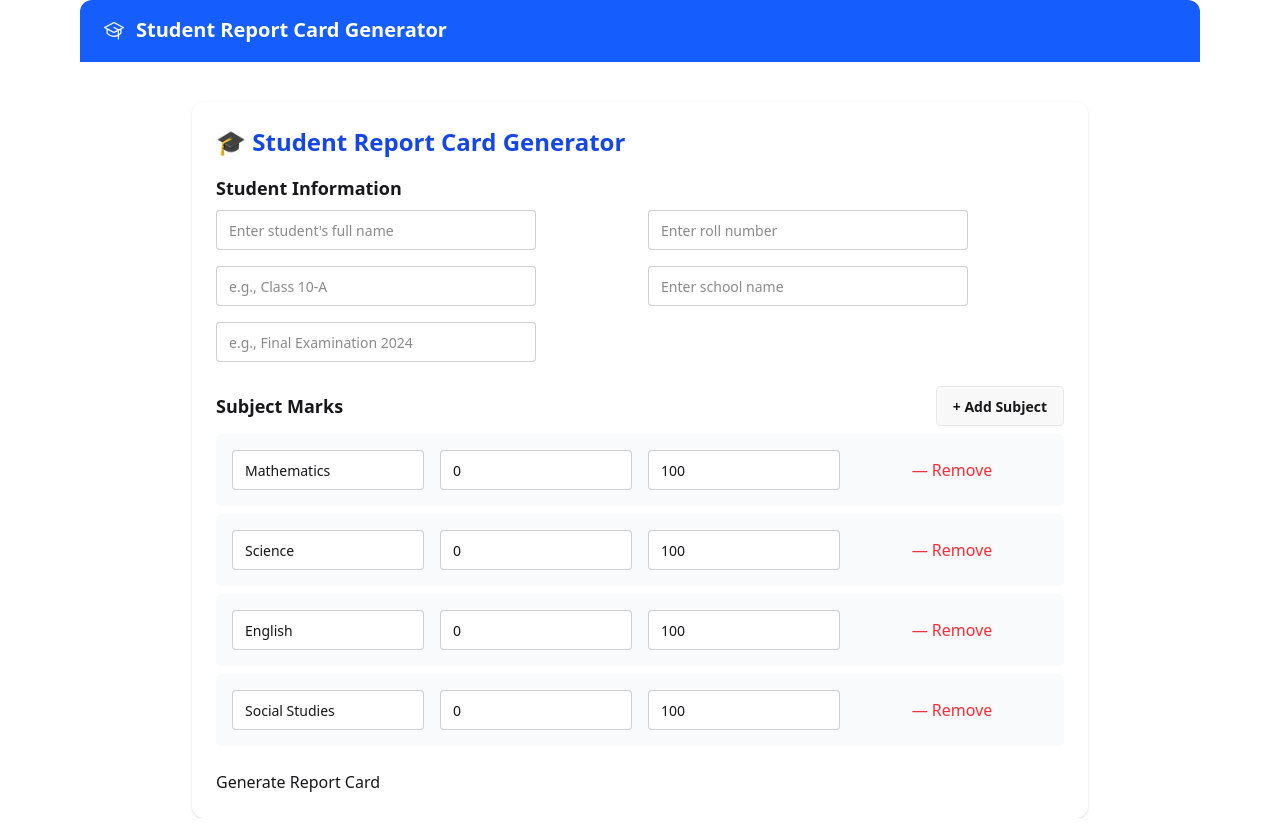
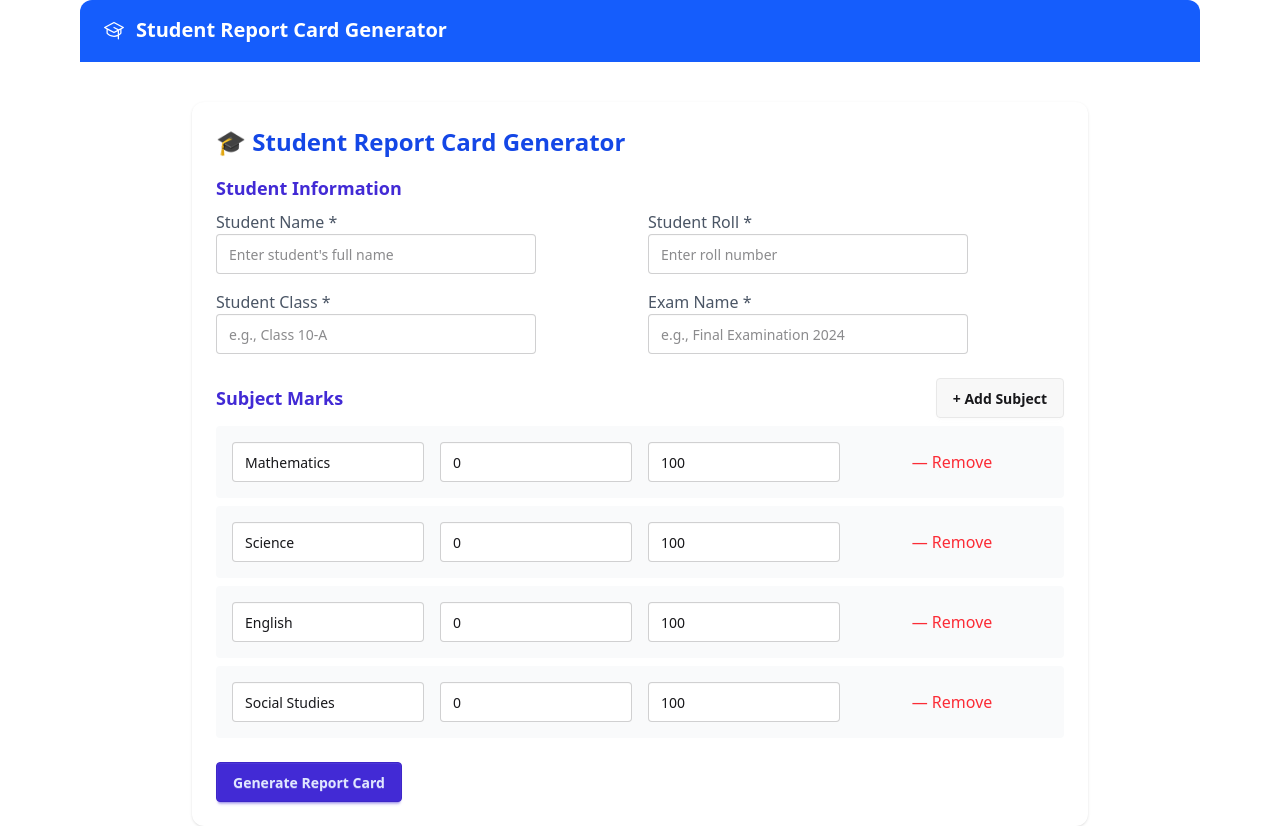
Before and after one commit to merazzak20/school-result-generator, a React (Vite) app: page / in a window 1280 px wide. Built offline with nearby package versions, Linux system fonts and the light colour scheme.

Commit message:
update some info

```diff
--- a/src/Pages/HomeComponents/StudentReportCardGenerator.jsx
+++ b/src/Pages/HomeComponents/StudentReportCardGenerator.jsx
@@ -5,7 +5,6 @@ const StudentReportCardGenerator = () => {
     studentName: "",
     rollNumber: "",
     className: "",
-    schoolName: "",
     examName: "",
   });
 
@@ -49,8 +48,12 @@ const StudentReportCardGenerator = () => {
       </h1>
 
       {/* Student Information */}
-      <h2 className="text-lg font-semibold mb-2">Student Information</h2>
+      <h2 className="text-lg font-semibold text-primary mb-2">
+        Student Information
+      </h2>
       <div className="grid grid-cols-1 md:grid-cols-2 gap-4 mb-6">
+        <div>
+          <label className="label text-gray-600"> Student Name *</label>
           <input
             name="studentName"
             value={studentInfo.studentName}
@@ -59,6 +62,9 @@ const StudentReportCardGenerator = () => {
             className="input"
             required
           />
+        </div>
+        <div>
+          <label className="label text-gray-600"> Student Roll *</label>
           <input
             name="rollNumber"
             value={studentInfo.rollNumber}
@@ -67,6 +73,9 @@ const StudentReportCardGenerator = () => {
             className="input"
             required
           />
+        </div>
+        <div>
+          <label className="label text-gray-600"> Student Class *</label>
           <input
             name="className"
             value={studentInfo.className}
@@ -75,28 +84,25 @@ const StudentReportCardGenerator = () => {
             className="input"
             required
           />
-        <input
-          name="schoolName"
-          value={studentInfo.schoolName}
-          onChange={handleStudentChange}
-          placeholder="Enter school name"
-          className="input"
-          required
-        />
+        </div>
+        <div>
+          <label className="label text-gray-600"> Exam Name *</label>
+          <br />
           <input
             name="examName"
             value={studentInfo.examName}
             onChange={handleStudentChange}
             placeholder="e.g., Final Examination 2024"
-          className="input col-span-1 md:col-span-2"
+            className="input"
             required
           />
+        </div>
       </div>
 
       {/* Subject Marks */}
       <div className="mb-6">
         <div className="flex justify-between items-center mb-2">
-          <h3 className="text-lg font-semibold">Subject Marks</h3>
+          <h3 className="text-lg font-semibold text-primary">Subject Marks</h3>
           <button onClick={handleAddSubject} type="button" className="btn">
             + Add Subject
           </button>
@@ -128,6 +134,7 @@ const StudentReportCardGenerator = () => {
             <input
               type="number"
               placeholder="100"
+              readOnly
               value={subject.totalMarks}
               onChange={(e) =>
                 handleSubjectChange(index, "totalMarks", e.target.value)
@@ -144,7 +151,7 @@ const StudentReportCardGenerator = () => {
         ))}
       </div>
 
-      <button onClick={handleGenerate} className="btn-primary">
+      <button onClick={handleGenerate} className="btn-primary btn">
         Generate Report Card
       </button>
     </div>
```
Lines whose indentation alone changed are shown as unchanged.
